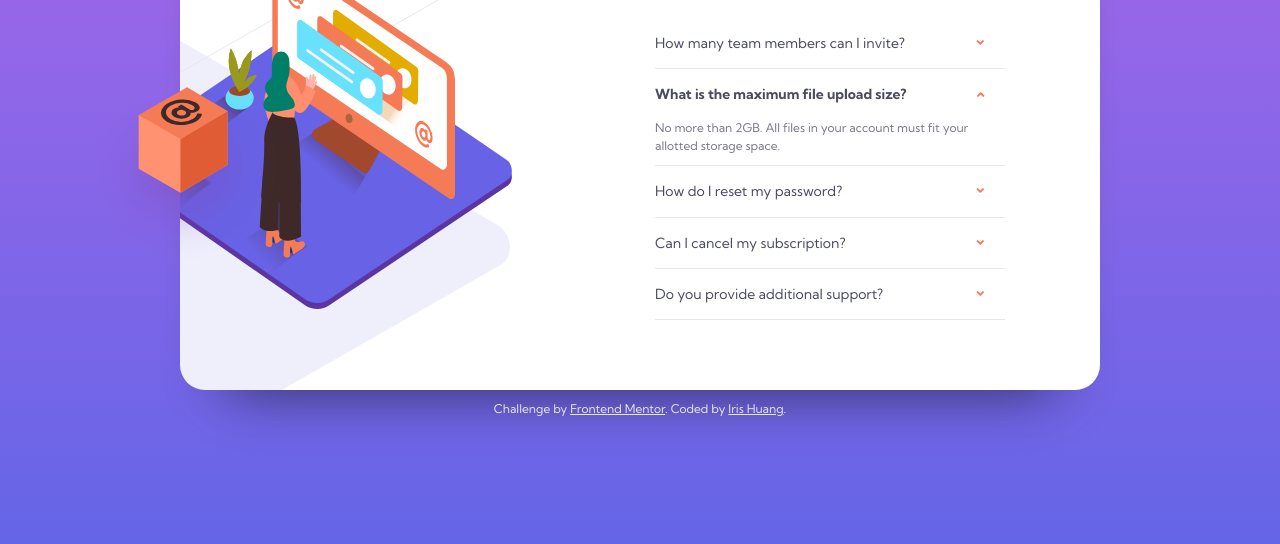
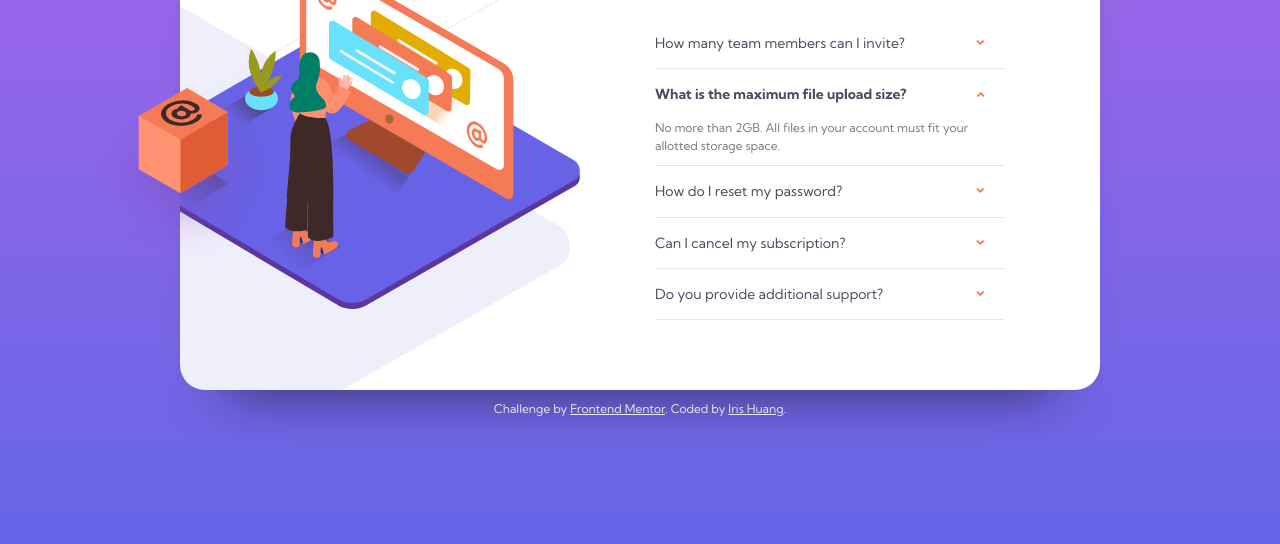
Before and after one commit to hwangiris/frontendmentor, a plain HTML site: page faq-accordion-card/index.html in a window 1280 px wide. Shown: the part 256-800 px from the top of the page. Drawn offline with Linux system fonts and the light colour scheme.

Commit message:
container-img

```diff
--- a/faq-accordion-card/style.css
+++ b/faq-accordion-card/style.css
@@ -95,7 +95,7 @@ img {
 	left: -130px;
 }
 .container-img img.desktop {
-	height: 359px;
+    width: 470px;
 	margin-left: -70px;
 }
 .container-img img.mobile {
@@ -178,7 +178,7 @@ img {
 		padding-bottom: 70px;
 		padding-right: 95px;
 		background-image: url(images/bg-pattern-desktop.svg);
-		background-position: 1380% 70%;
+		background-position: 1250% 70%;
 		background-repeat: no-repeat;
 		background-size: 105%;
 	}
```
